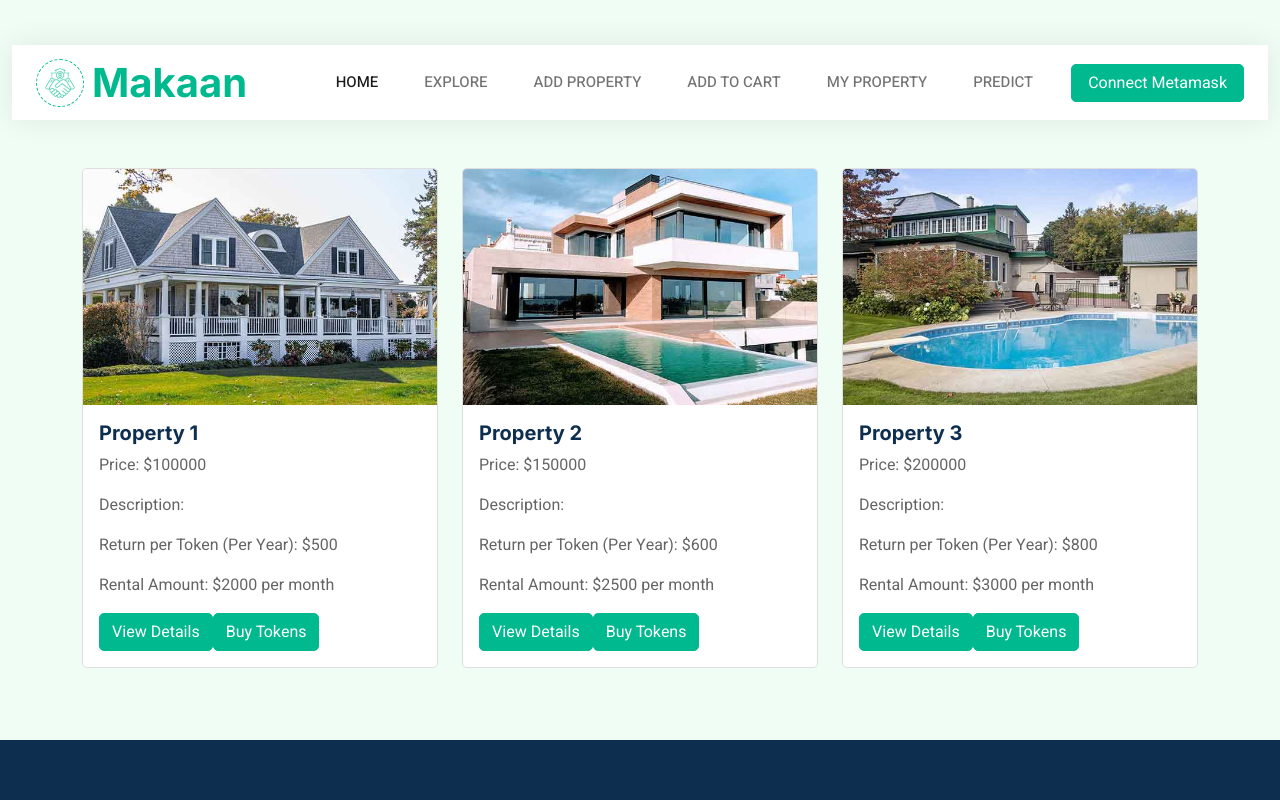
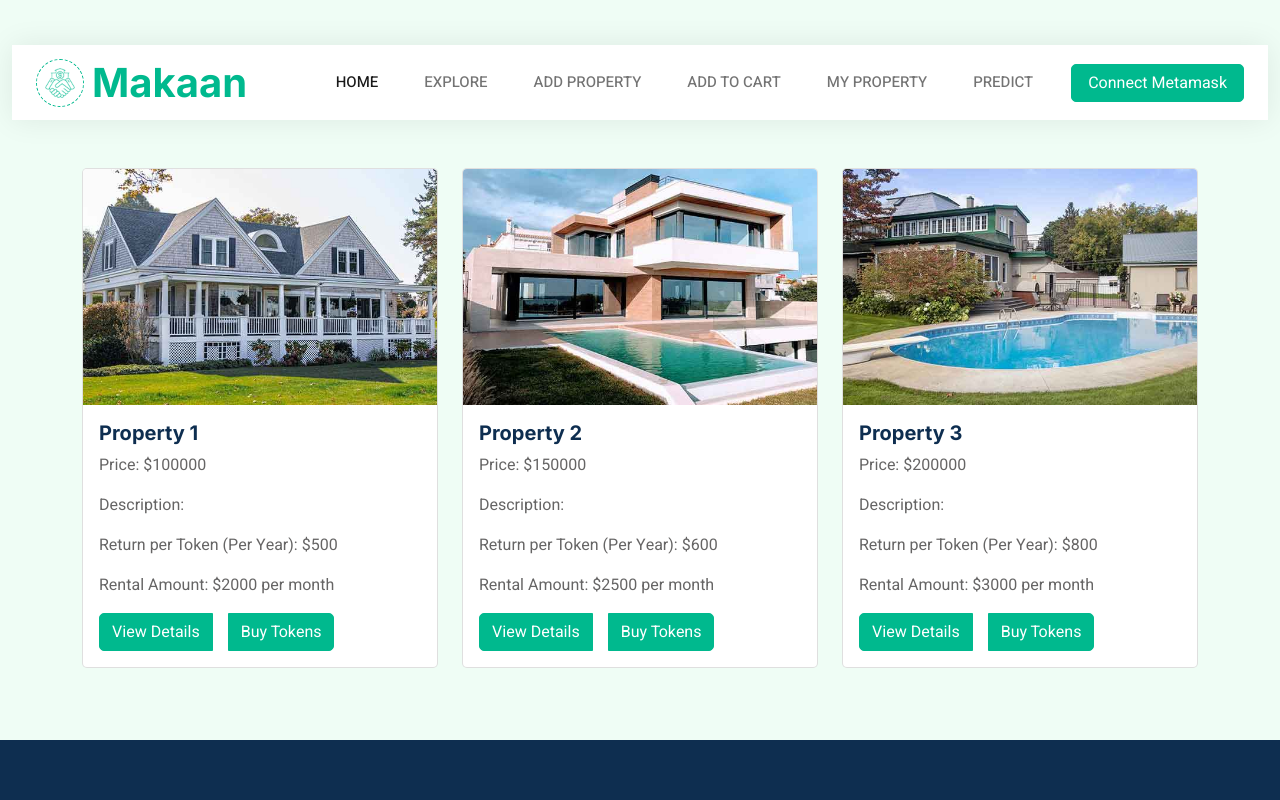
Before and after one commit to tobatosin/AccessLite, a React (Vite) app: page /Cart in a window 1280 px wide. Shown: the top 800 px of the page. Built offline with nearby package versions, Linux system fonts and the light colour scheme.

Commit message:
added some properties

```diff
--- a/src/App.jsx
+++ b/src/App.jsx
@@ -21,7 +21,8 @@ function App() {
     const fetchedProperties = [
 
       { id: 1, name: "Property 1", price: 100000, description: "Description 1" },
-      { id: 2, name: "Property 2", price: 150000, description: "Description 2" }
+      { id: 2, name: "Property 2", price: 150000, description: "Description 2" },
+      { id: 3, name: "Property 3", price: 200000, description: "Description 3" }
     ];
     setProperties(fetchedProperties);
   }, []);
--- a/src/Components/propertypage/propertypage.jsx
+++ b/src/Components/propertypage/propertypage.jsx
@@ -113,14 +113,18 @@ function PropertyPage() {
                                 <p className="card-text">Description: {property.description}</p>
                                 <p className="card-text">Return per Token (Per Year): ${property.returnPerTokenPerYear}</p>
                                 <p className="card-text">Rental Amount: ${property.rentalAmount} per month</p>
-                                <Link to={`/properties/${property.id}`} className="btn btn-primary">View Details</Link>
-                                <button className="btn btn-primary" onClick={() => buyTokens(property.id)}>Buy Tokens</button>
+                                <div className="btn-group" role="group" aria-label="Property actions">
+                                    <Link to={`/properties/${property.id}`} className="btn btn-primary">View Details</Link>
+                                    <span className="mx-2"></span>
+                                    <button className="btn btn-primary" onClick={() => buyTokens(property.id)}>Buy Tokens</button>
+                                </div>
                             </div>
                         </div>
                     </div>
                 ))}
             </div>
         </div>
+
     );
 }
 
```
